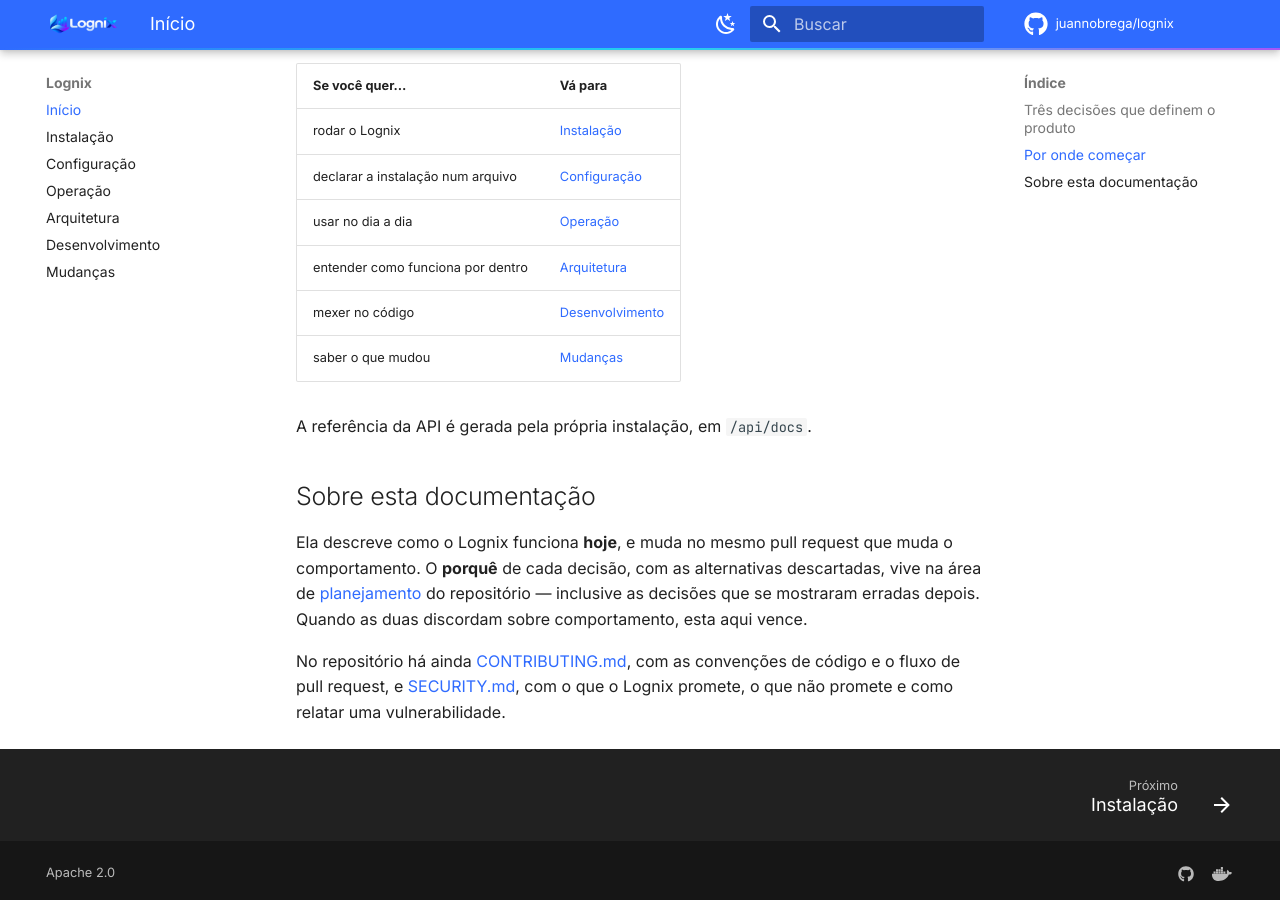
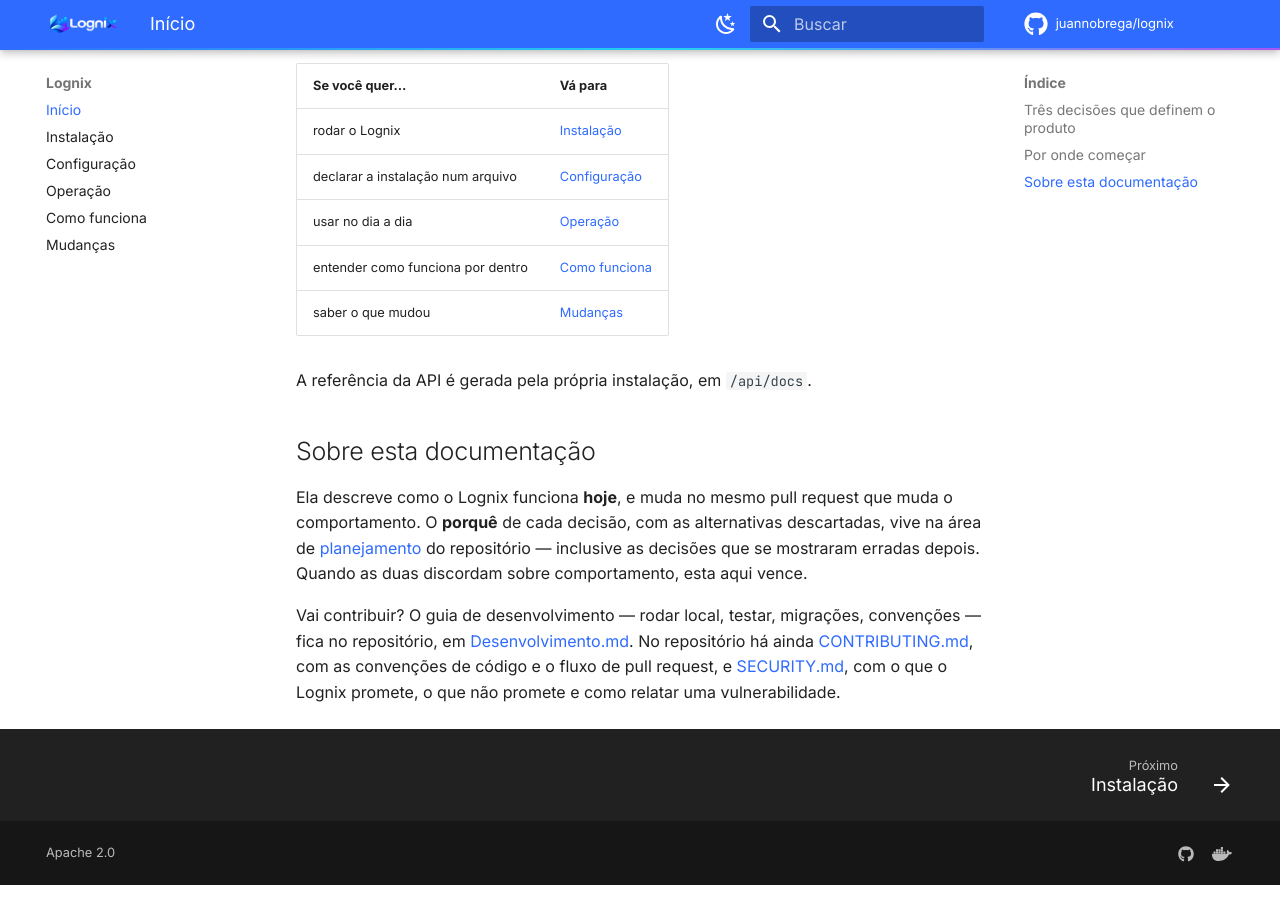
Before and after one commit to juannobrega/lognix, an MkDocs documentation site: the page built from .documentation/Software/README.md, in a window 1280 px wide and 900 px high, scrolled down 1614 px. Built offline with MkDocs 1.6.1 and Material for MkDocs 9.7.7, drawn with Linux system fonts in a browser that asks for light colours; comment, search, counter and statistics services are not loaded.

Commit message:
docs: o site publica só o que serve a quem usa
Quem abre a documentação quer instalar, configurar e operar. Guia de
desenvolvimento no meio disso faz o leitor comum passar por convenção de
commit e procedimento de migração, que não são para ele.

`Desenvolvimento` sai do site e continua no repositório — quem vai mexer
no código já está lá, e a página inicial aponta para ele.

A `Arquitetura` fica, mas renomeada para **Como funciona**, porque é
disso que ela trata para quem usa: o que roda onde, que nada é instalado
no host, por onde os logs passam, o que sai para o provedor de IA e por
quanto tempo cada coisa é guardada. Num produto que se instala no próprio
servidor e recebe acesso SSH à produção, isso é informação de confiança,
não detalhe de engenharia.

A única seção dela que era engenharia de verdade — o mapa de módulos do
backend — foi movida para Desenvolvimento, onde um mapa de código
pertence. Separar, e não esconder.

Co-Authored-By: Claude Opus 5 <noreply@anthropic.com>

```diff
--- a/.documentation/Software/README.md
+++ b/.documentation/Software/README.md
@@ -50,8 +50,7 @@ a linha ficaria rente ao zero e esconderia exatamente o pico que alguém abre o
 | rodar o Lognix | [Instalação](Instalação.md) |
 | declarar a instalação num arquivo | [Configuração](Configuração.md) |
 | usar no dia a dia | [Operação](Operação.md) |
-| entender como funciona por dentro | [Arquitetura](Arquitetura.md) |
-| mexer no código | [Desenvolvimento](Desenvolvimento.md) |
+| entender como funciona por dentro | [Como funciona](Arquitetura.md) |
 | saber o que mudou | [Mudanças](CHANGELOG.md) |
 
 A referência da API é gerada pela própria instalação, em `/api/docs`.
@@ -64,7 +63,8 @@ comportamento. O **porquê** de cada decisão, com as alternativas descartadas,
 do repositório — inclusive as decisões que se mostraram erradas depois. Quando as duas discordam
 sobre comportamento, esta aqui vence.
 
-No repositório há ainda
+Vai contribuir? O guia de desenvolvimento — rodar local, testar, migrações, convenções — fica no
+repositório, em [Desenvolvimento.md](https://github.com/juannobrega/lognix/blob/main/.documentation/Software/Desenvolvimento.md). No repositório há ainda
 [CONTRIBUTING.md](https://github.com/juannobrega/lognix/blob/main/CONTRIBUTING.md), com as
 convenções de código e o fluxo de pull request, e
 [SECURITY.md](https://github.com/juannobrega/lognix/blob/main/SECURITY.md), com o que o Lognix
--- a/mkdocs.yml
+++ b/mkdocs.yml
@@ -62,14 +62,19 @@ theme:
 extra_css:
   - assets/lognix.css
 
+# Só o que serve a quem **usa** o Lognix. O guia de desenvolvimento fica no repositório: quem vai
+# mexer no código já está lá, e misturar convenção de commit com guia de instalação faz o leitor
+# comum passar por páginas que não são para ele.
 nav:
   - Início: README.md
   - Instalação: Instalação.md
   - Configuração: Configuração.md
   - Operação: Operação.md
-  - Arquitetura: Arquitetura.md
-  - Desenvolvimento: Desenvolvimento.md
+  - Como funciona: Arquitetura.md
   - Mudanças: CHANGELOG.md
+
+exclude_docs: |
+  Desenvolvimento.md
 
 markdown_extensions:
   - admonition
```
Also changed, not shown: .documentation/Software/Arquitetura.md (+0 -24 lines), .documentation/Software/Desenvolvimento.md (+24 -0 lines).
